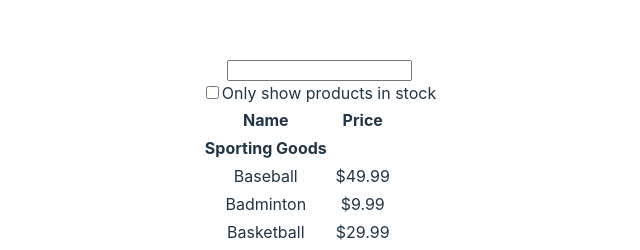
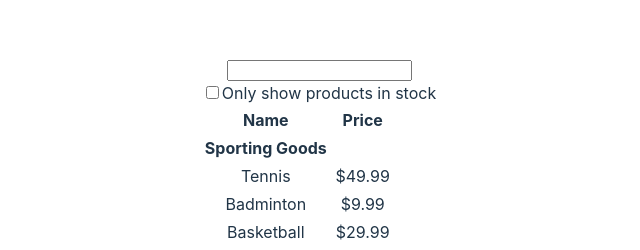
Before and after one commit to chrismaynardampon/store, a React (Vite) app: page / in a window 1280 px wide. Shown: the part 206-456 px from the top of the page, without its empty margins (321-961 px from the left). Built offline with nearby package versions, Linux system fonts and the light colour scheme.

Commit message:
'tennis'

```diff
--- a/src/components/ProductTable.jsx
+++ b/src/components/ProductTable.jsx
@@ -15,7 +15,7 @@ const ProductTable = () => {
             <Table.ColumnHeader colspan="2">Sporting Goods</Table.ColumnHeader>
         </Table.Row>
         <Table.Row>
-            <Table.Column>Baseball</Table.Column>
+            <Table.Column>Tennis</Table.Column>
             <Table.Column>$49.99</Table.Column>
         </Table.Row>
         <Table.Row>
```
